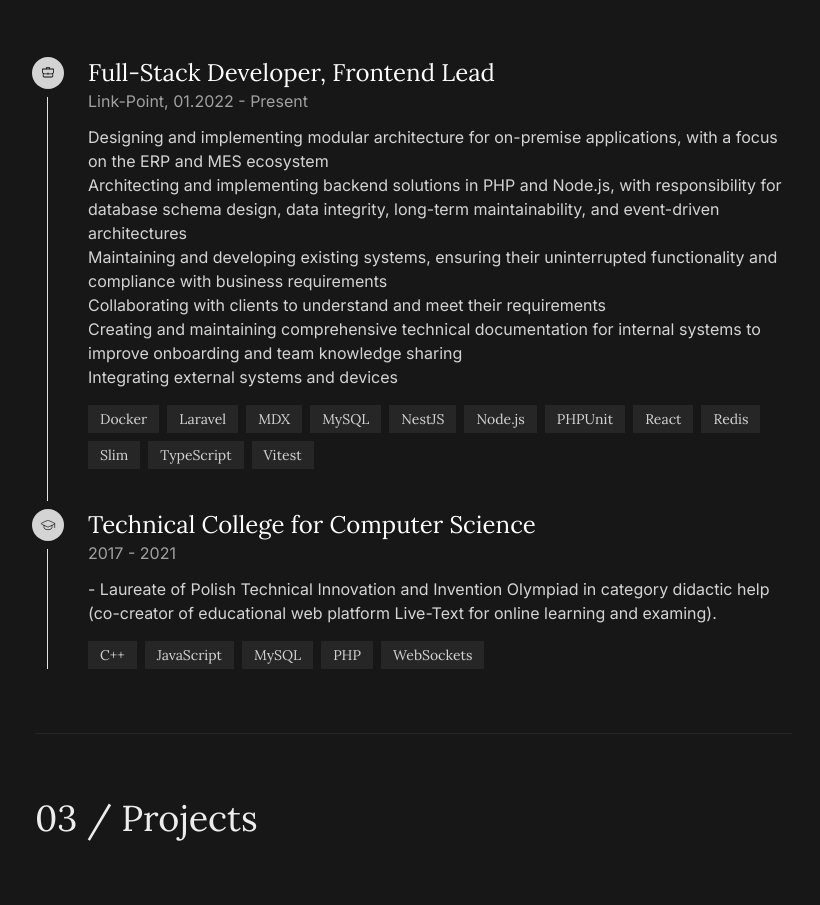
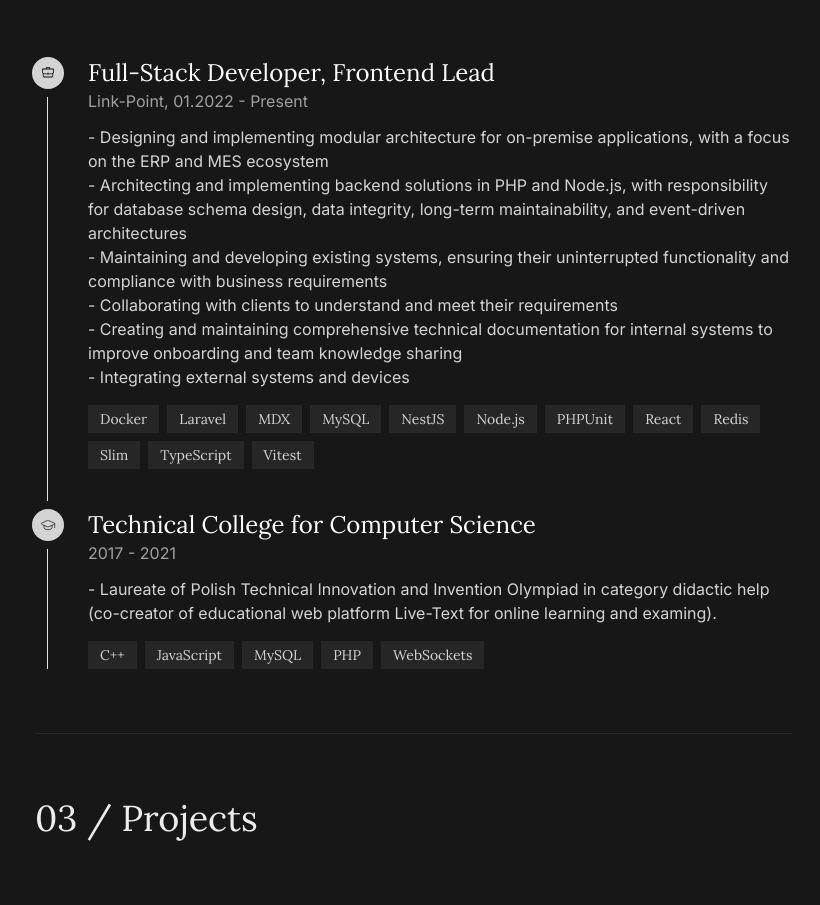
Before and after one commit to nonameprogram/portfolio, a Next.js app: page / in a window 1280 px wide. Shown: the part 1600-2505 px from the top of the page, without its empty margins (13-833 px from the left). Built offline with nearby package versions, Linux system fonts and the light colour scheme.

Commit message:
add pointer

```diff
--- a/src/app/-components/about-me.tsx
+++ b/src/app/-components/about-me.tsx
@@ -105,32 +105,32 @@ export default function AboutMe() {
                           </TimelineSubtitle>
                           <TimelineContent>
                             <div className="text-neutral-300 mt-4">
-                              Designing and implementing modular architecture
+                              - Designing and implementing modular architecture
                               for on-premise applications, with a focus on the
                               ERP and MES ecosystem
                             </div>
                             <div className="text-neutral-300">
-                              Architecting and implementing backend solutions in
-                              PHP and Node.js, with responsibility for database
-                              schema design, data integrity, long-term
+                              - Architecting and implementing backend solutions
+                              in PHP and Node.js, with responsibility for
+                              database schema design, data integrity, long-term
                               maintainability, and event-driven architectures
                             </div>
                             <div className="text-neutral-300">
-                              Maintaining and developing existing systems,
+                              - Maintaining and developing existing systems,
                               ensuring their uninterrupted functionality and
                               compliance with business requirements
                             </div>
                             <div className="text-neutral-300">
-                              Collaborating with clients to understand and meet
-                              their requirements
+                              - Collaborating with clients to understand and
+                              meet their requirements
                             </div>
                             <div className="text-neutral-300">
-                              Creating and maintaining comprehensive technical
+                              - Creating and maintaining comprehensive technical
                               documentation for internal systems to improve
                               onboarding and team knowledge sharing
                             </div>
                             <div className="text-neutral-300">
-                              Integrating external systems and devices
+                              - Integrating external systems and devices
                             </div>
                             <div className="flex mt-4 gap-2 text-sm flex-wrap">
                               {[
```
